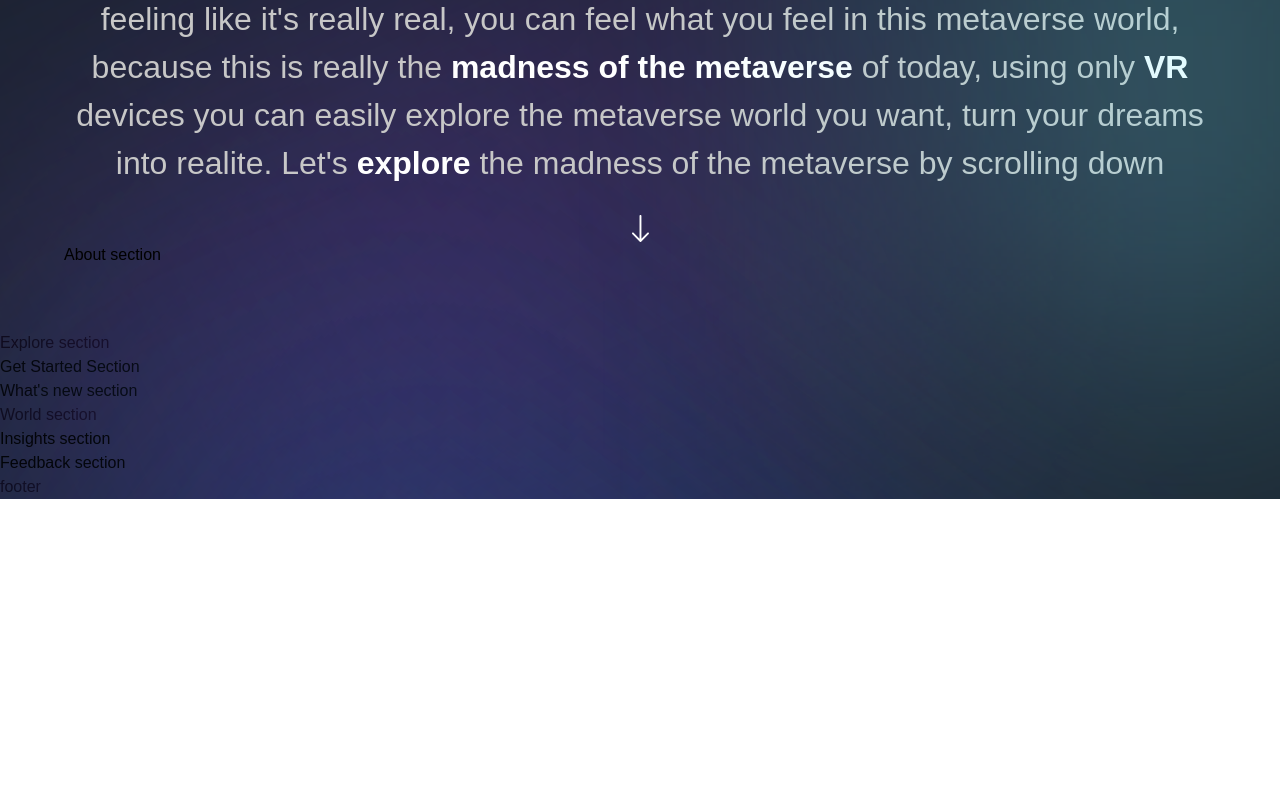
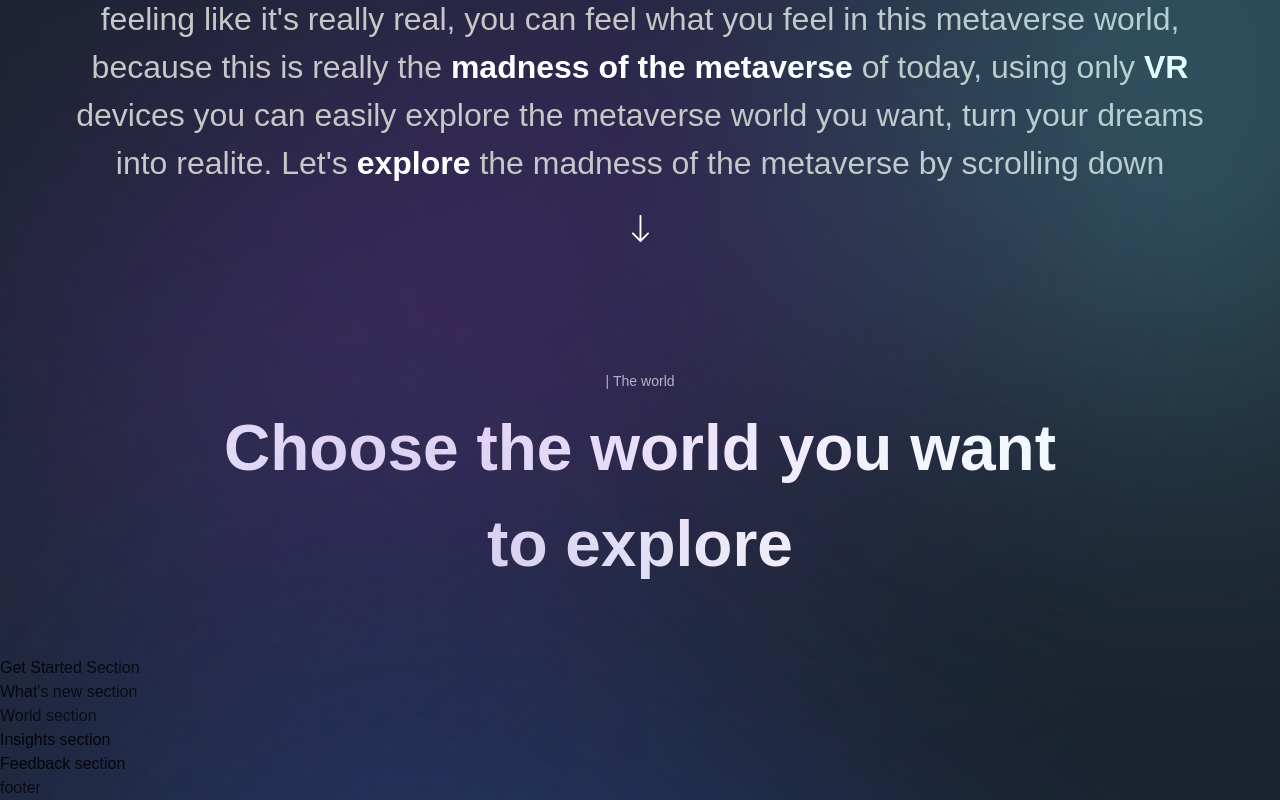
Before and after one commit to pavelFaraday/metaversus, a Next.js app: page / in a window 1280 px wide. Shown: the part 1250-2050 px from the top of the page. Before the commit the page ends 1749 px from the top, so only its background shows below. Built offline with nearby package versions, Linux system fonts and the light colour scheme; a web font is replaced by a local one.

Commit message:
finish custom Text

```diff
--- a/components/CustomTexts.jsx
+++ b/components/CustomTexts.jsx
@@ -16,4 +16,13 @@
 	</motion.p>
 );
 
-export const TitleText = ({ title, textStyles }) => <h2>Title Text</h2>;
+export const TitleText = ({ title, textStyles }) => (
+	<motion.h2
+		variants={textVariant2}
+		initial="hidden"
+		whileInView="show"
+		className={`mt-[8px] font-bold md:text-[64px] text-[40px] text-white ${textStyles}`}
+	>
+		{title}
+	</motion.h2>
+);
--- a/sections/About.jsx
+++ b/sections/About.jsx
@@ -41,7 +41,6 @@
 				className="w-[18px] h-[28px] object-contain mt-[28px]"
 			></motion.img>
 		</motion.div>
-		About section
 	</section>
 );
 
--- a/sections/Explore.jsx
+++ b/sections/Explore.jsx
@@ -1,9 +1,33 @@
-'use client';
+"use client";
+import { useState } from "react";
+import { motion } from "framer-motion";
+import styles from "../styles";
+import { staggetContainer } from "../utils/motion";
+import { ExploreCard, TitleText, TypingText } from "../components";
+import { exploreWorlds } from "../constants";
 
 const Explore = () => (
-  <section>
-    Explore section
-  </section>
+	<section className={`${styles.paddings}`} id="explore">
+		<motion.div
+			variants={staggetContainer}
+			initial="hidden"
+			whileInView="show"
+			viewport={{ once: false, amount: 0.25 }}
+			className={`${styles.innerWidth} mx-auto flex flex-col`}
+		>
+			<TypingText title="| The world" textStyles="text-center" />
+			<TitleText
+				title={
+					<>
+						Choose the world you want
+						<br className="md:block hidden" />
+						to explore
+					</>
+				}
+				textStyles="text-center"
+			/>
+		</motion.div>
+	</section>
 );
 
 export default Explore;
```
